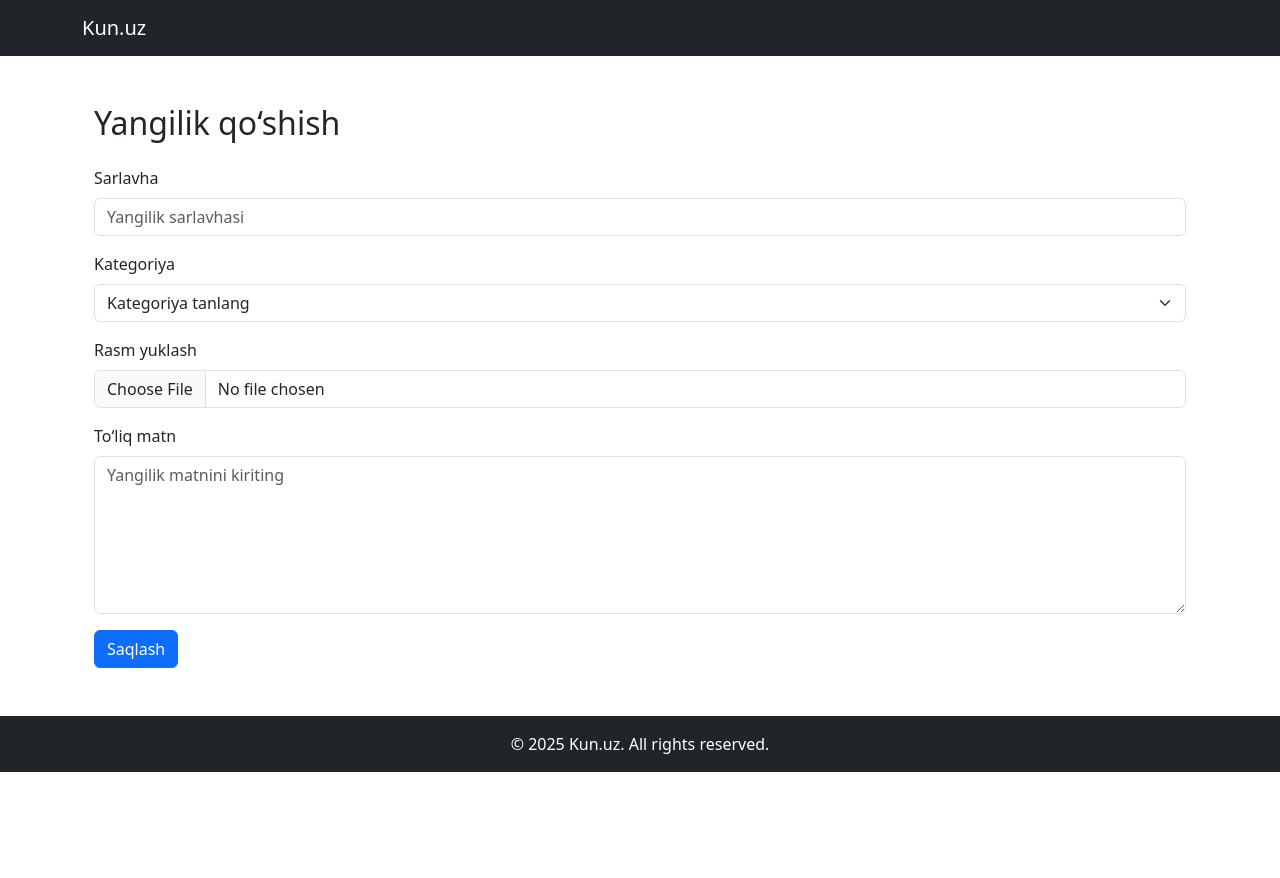
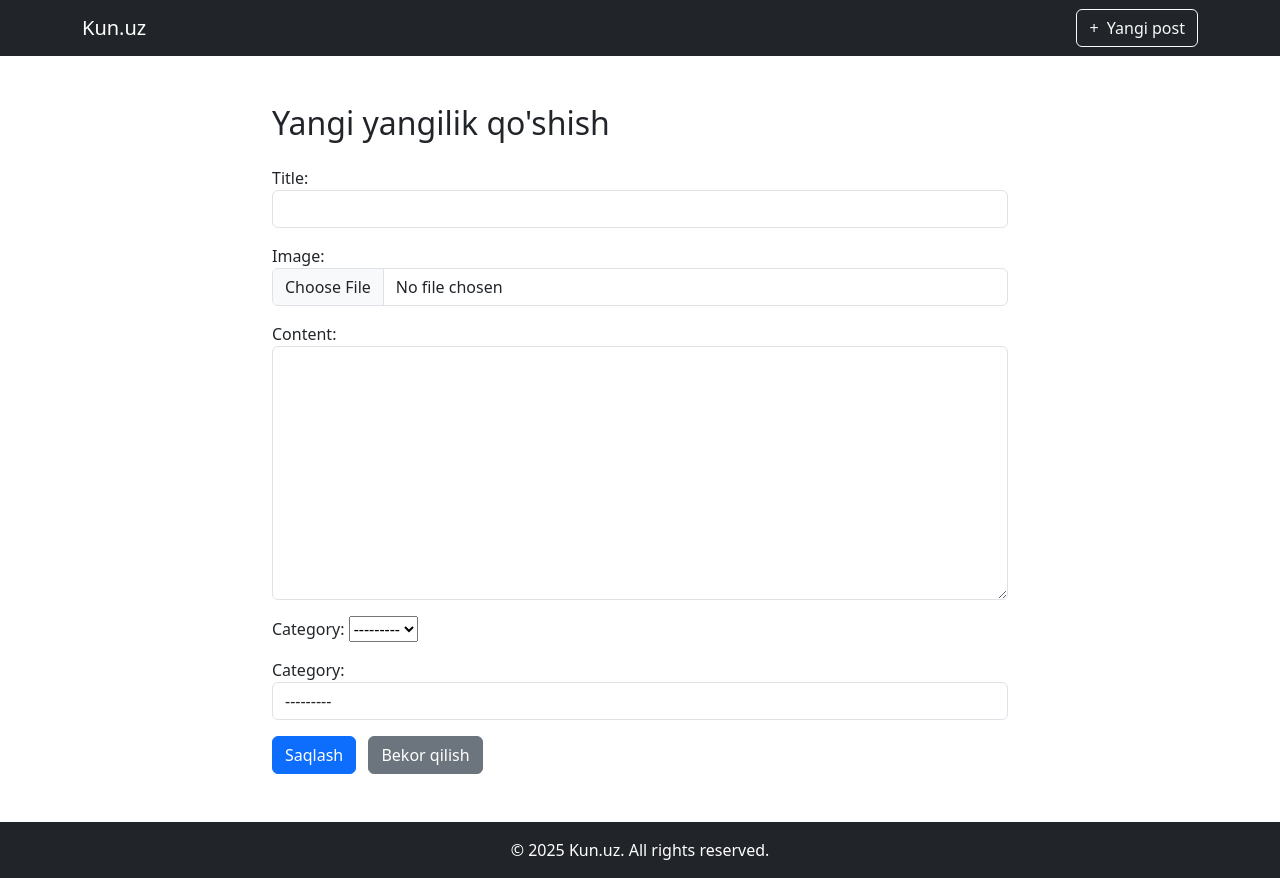
Before and after one commit to dilbarallambergenova/News_page-django-, a Django app: page /news/add/ in a window 1280 px wide. Before the commit the page ends 772 px from the top, so only its background shows below. Run offline with Django 5.2, Linux system fonts and the light colour scheme; data that the repository does not hold is empty.

Commit message:
Filter added

```diff
--- /dev/null
+++ b/news/forms.py
@@ -0,0 +1,38 @@
+from  django import forms
+
+from news.models import Category,New
+
+
+class AddNewsForm(forms.ModelForm):
+    title=forms.CharField(widget=forms.TextInput(attrs={'class':'form-control'}))
+    image=forms.ImageField(widget=forms.FileInput(attrs={'class':'form-control'}))
+    content=forms.CharField(widget=forms.Textarea(attrs={'class':'form-control'}))
+    Category=forms.ModelChoiceField(widget=forms.Select(attrs={'class':'form-control'}),queryset=Category.objects.all())
+
+    class Meta:
+        model=New
+        fields=['title','image','content','category']
+
+class FilterForm(forms.ModelForm):
+    title = forms.CharField(
+        label="Sarlavha",
+        max_length=100,
+        required=False,
+        widget=forms.TextInput(attrs={'class': 'form-control', 'placeholder': 'Sarlavha bo‘yicha qidirish'})
+    )
+
+    category = forms.ModelChoiceField(
+        label="Kategoriya",
+        queryset=Category.objects.all(),
+        required=False,
+        widget=forms.Select(attrs={'class': 'form-select'})
+    )
+
+    content = forms.CharField(
+        label="Matn",
+        required=False,
+        widget=forms.TextInput(attrs={'class': 'form-control', 'placeholder': 'Matn bo‘yicha qidirish'})
+    )
+    # class Meta:
+    #     model=New
+    #     fields=['title','content','category']
--- a/news/models.py
+++ b/news/models.py
@@ -1,22 +1,24 @@
 from django.db import models
 
+
 class Category(models.Model):
-    name=models.CharField(max_length=50)
+    name = models.CharField(max_length=50)
 
     def __str__(self):
         return self.name
 
 
 class New(models.Model):
-    title=models.CharField(max_length=50)
-    image=models.ImageField(upload_to='news')
-    content=models.TextField()
-    category=models.ForeignKey(Category,on_delete=models.SET_NULL,
-                               null=True,
-                               )
+    title = models.CharField(max_length=50)
+    image = models.ImageField(upload_to='news')
+    content = models.TextField()
+    category = models.ForeignKey(Category,
+                                 on_delete=models.SET_NULL,
+                                 null=True,
+                                 related_name='news')
 
     def __str__(self):
         return self.title
 
-class Meta:
-    ordering=['-id']
+    class Meta:
+        ordering = ['-id']
--- a/news/urls.py
+++ b/news/urls.py
@@ -1,10 +1,11 @@
 from django.urls import path
 
-from  news.views import news_list_view,news_detail_view,add_news_view,delete_news_view
+from  news.views import news_list_view,news_detail_view,add_news_view,delete_news_view,filter_news_view
 
 urlpatterns = [
     path('',news_list_view,name='home'),
     path('news/<int:pk>/',news_detail_view,name='news_detail'),
     path('news/add/',add_news_view,name='add_news'),
     path('news/<int:pk>/delete',delete_news_view,name='delete_news'),
+
 ]
--- a/news/views.py
+++ b/news/views.py
@@ -1,64 +1,78 @@
-from django.shortcuts import render,redirect
+from django.shortcuts import redirect, render
 from django.urls import reverse
-from news.models import New,Category
+
+from news.forms import AddNewsForm,FilterForm
+from news.models import New, Category
 from django.shortcuts import get_object_or_404
 
 
 def news_list_view(request):
-    news=New.objects.all().order_by('-id')
-    categories=Category.objects.all()
-    context={
+    news = New.objects.all()
+    categories = Category.objects.all()
+
+    context = {
         'latest_news': news,
-        'categories':categories
+        'categories': categories
     }
-    return render(request,'index.html',context)
+    return render(request, 'index.html', context)
 
-def news_detail_view(request,pk):
-    news=get_object_or_404(New,id=pk)
-    categories=Category.objects.all()
-    context={
-        'news':news,
-        'categories':categories,
+
+def news_detail_view(request, pk):
+    news = get_object_or_404(New, id=pk)
+    categories = Category.objects.all()
+    context = {
+        'news': news,
+        'categories': categories,
     }
-    if request.method=='POST':
-        news.category=Category.objects.get(id=request.POST.get('category'))
-        news.title=request.POST.get('title')
+    if request.method == 'POST':
+        news.category = Category.objects.get(id=request.POST.get('category'))
+        news.title = request.POST.get('title')
         if request.FILES.get('image'):
-          news.image=request.FILES.get('image')
-        news.content=request.POST.get('content')
+            news.image = request.FILES.get('image')
+        news.content = request.POST.get('content')
         news.save()
-    return render(request,'news_detail.html',context)
+    return render(request, 'news_detail.html', context)
+
 
 def add_news_view(request):
-    if request.method=='GET':
-      categories=Category.objects.all()
-      data={
-          'categories':categories
-      }
-      return render(request,'add_news.html',data)
-    elif request.method=='POST':
-        category=Category.objects.get(id=request.POST.get('category'))
-        title=request.POST.get('title')
-        image=request.FILES.get('image')
-        content=request.POST.get('content')
-        news=New.objects.create(title=title,
-                                category=category,
-                                image=image,
-                                content=content)
-        return redirect(reverse('news_detail',kwargs={'pk':news.id}))
-def delete_news_view(request,pk):
-    news=New.objects.get(id=pk)
+    if request.method == 'GET':
+        news_form = AddNewsForm()
+        categories = Category.objects.all()
+        data = {
+            'categories': categories,
+            'news_form': news_form,
+        }
+        return render(request, 'add_news.html', data)
+    elif request.method == 'POST':
+        form = AddNewsForm(request.POST, request.FILES)
+        if form.is_valid():
+            form.save()
+        else:
+            print(form.errors)
+        return redirect(reverse('home'))
+
+
+def delete_news_view(request, pk):
+    news = New.objects.get(id=pk)
     news.delete()
-    return render(request,'delete_news.html')
-# def edit_news(request,pk):
-#     news=get_object_or_404(New,pk)
-#     if request.method=='POST':
-#         news.title=request.POST.get('title')
-#         news.category=request.POST.get('category')
-#         news.content=request.POST.get('content')
-#         if request.FILES.get('image'):
-#             news.image=request.FILES['image']
+    return render(request, 'news_deleted.html')
 
-#         news.save()
-#         return redirect('news_detail',pk=news.pk)
-#     return render(request,'edit')
+def filter_news_view(request):
+    news_list=New.objects.all()
+    filter_form=FilterForm(request.GET)
+    if filter_form.is_valid():
+        title=filter_form.cleaned_data.get('title')
+        category=filter_form.cleaned_data.get('category')
+        content=filter_form.cleaned_data.get('content')
+        if title:
+            news_list=news_list.filter(title=title)
+        if category:
+            news_list=news_list.filter(category=category)
+        if content:
+            news_list=news_list.filter(content=content)
+    data={
+        'latest_news':news_list,
+        'filter_form':filter_form,
+        'categories':Category.objects.all()
+    }
+    return render(request,'index.html',data)
--- a/templates/add_news.html
+++ b/templates/add_news.html
@@ -1,55 +1,19 @@
-{% extends "base.html" %}
-{% block title %}-Yangi yangilik qo;shish{% endblock title %}
+{% extends 'base.html' %}
+{% block title %} - Yangi yangilik qo'shish{% endblock title %}
 
 {% block content %}
-<html lang="uz">
-<head>
-  <meta charset="UTF-8">
-  <title>Yangilik qo‘shish</title>
-  <link href="https://cdn.jsdelivr.net/npm/bootstrap@5.3.0/dist/css/bootstrap.min.css" rel="stylesheet">
-</head>
-<body>
-  <div class="container my-5">
-    <h2 class="mb-4">Yangilik qo‘shish</h2>
+<div class="container mt-5">
+  <div class="row">
+    <div class="col-lg-8 offset-lg-2">
+      <h2 class="mb-4">Yangi yangilik qo'shish</h2>
 
-    <form  enctype="multipart/form-data" method="POST">
-      {% csrf_token %}
-      <!-- Sarlavha -->
-      <div class="mb-3">
-        <label for="title" class="form-label">Sarlavha</label>
-        <input type="text" class="form-control" name="title" id="title" placeholder="Yangilik sarlavhasi">
-      </div>
-
-      <!-- Kategoriya -->
-      <div class="mb-3">
-        <label for="category" class="form-label">Kategoriya</label>
-        <select class="form-select" id="category" name="category">
-          <option selected disabled>Kategoriya tanlang</option>
-          {% for cat in categories %}
-            <option value="{{ cat.id }}">{{ cat.name }}</option>
-          {% endfor %}
-        </select>
-      </div>
-
-      <!-- Rasm yuklash -->
-      <div class="mb-3">
-        <label for="image" class="form-label">Rasm yuklash</label>
-        <input type="file" class="form-control" id="image" name="image">
-      </div>
-
-      <!-- Kontent -->
-      <div class="mb-3">
-        <label for="content" class="form-label">To‘liq matn</label>
-        <textarea name="content" class="form-control" id="content" rows="6" placeholder="Yangilik matnini kiriting"></textarea>
-      </div>
-
-      <!-- Yuborish tugmasi -->
-      <button type="submit" class="btn btn-primary">Saqlash</button>
-    </form>
+      <form enctype="multipart/form-data" method="POST">
+        {% csrf_token %}
+        {{ news_form.as_p }}
+        <input type="submit" class="btn btn-primary" value="Saqlash">
+        <a href="{% url 'home' %}" class="btn btn-secondary ms-2">Bekor qilish</a>
+      </form>
+    </div>
   </div>
-
-  <!-- Bootstrap JS (ixtiyoriy, agar kerak bo‘lsa) -->
-  <script src="https://cdn.jsdelivr.net/npm/bootstrap@5.3.0/dist/js/bootstrap.bundle.min.js"></script>
-</body>
-</html>
+</div>
 {% endblock content %}
--- a/templates/base.html
+++ b/templates/base.html
@@ -1,34 +1,58 @@
 <!DOCTYPE html>
 <html lang="en">
+
 <head>
     <meta charset="UTF-8">
-  <meta name="viewport" content="width=device-width, initial-scale=1">
+    <meta name="viewport" content="width=device-width, initial-scale=1.0">
     <title>Kun.uz {% block title %}{% endblock title %}</title>
-  <link href="https://cdn.jsdelivr.net/npm/bootstrap@5.3.2/dist/css/bootstrap.min.css" rel="stylesheet">
+    <link href="https://cdn.jsdelivr.net/npm/bootstrap@5.3.0/dist/css/bootstrap.min.css" rel="stylesheet">
 </head>
+
 <body>
 
     <!-- Navbar -->
-  <nav class="navbar navbar-dark bg-dark">
+    <nav class="navbar navbar-expand-lg navbar-dark bg-dark">
         <div class="container">
             <a class="navbar-brand" href="{% url 'home' %}">Kun.uz</a>
+            <button class="navbar-toggler" type="button" data-bs-toggle="collapse" data-bs-target="#navbarNav">
+                <span class="navbar-toggler-icon"></span>
+            </button>
+
+            <div class="collapse navbar-collapse justify-content-end" id="navbarNav">
+                <ul class="navbar-nav">
+                    <li class="nav-item">
+                        <!-- Yangi post tugmasi -->
+                        <a href="{% url 'add_news' %}"
+                           class="btn btn-outline-light"
+                           id="addPostBtn"
+                           onclick="hideAddPostBtn()">
+                            <span class="me-1">+</span> Yangi post
+                        </a>
+                    </li>
+                </ul>
+            </div>
         </div>
     </nav>
 
-  <!-- Main Content -->
-  <main class="container mt-4 mb-5">
+    <!-- Sahifa kontenti -->
     {% block content %}
     {% endblock content %}
 
-    <!-- Back to Home Button -->
-
-  </main>
-
     <!-- Footer -->
-  <footer class="bg-dark text-white text-center py-3 mt-5">
+    <footer class="bg-dark text-white mt-5 p-3 text-center">
         &copy; 2025 Kun.uz. All rights reserved.
     </footer>
 
-  <script src="https://cdn.jsdelivr.net/npm/bootstrap@5.3.2/dist/js/bootstrap.bundle.min.js"></script>
+    <!-- Bootstrap JS -->
+    <script src="https://cdn.jsdelivr.net/npm/bootstrap@5.3.0/dist/js/bootstrap.bundle.min.js"></script>
+
+    <!-- Tugmani yashirish uchun JavaScript -->
+    <script>
+        function hideAddPostBtn() {
+            const btn = document.getElementById('addPostBtn');
+            btn.style.display = 'none';
+        }
+    </script>
 </body>
+
 </html>
```
Also changed, not shown: templates/index.html (+46 -5 lines), templates/filter.html (added). Lines whose indentation alone changed are shown as unchanged.
